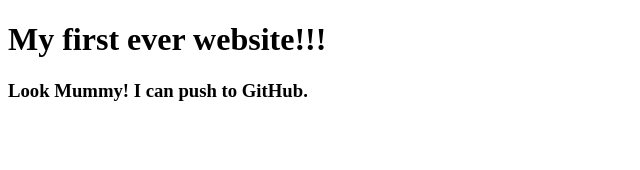
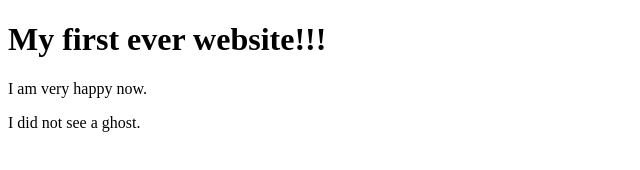
Before and after one commit to ishrataraamin09/my-first-website, a plain HTML site: page index.html in a window 1280 px wide. Shown: the whole page, without its empty margins (0-640 px from the left). Drawn offline with Linux system fonts and the light colour scheme.

Commit message:
saw a ghost

```diff
--- a/index.html
+++ b/index.html
@@ -7,6 +7,7 @@
 </head>
 <body>
     <h1>My first ever website!!!</h1>
-    <h3>Look Mummy! I can push to GitHub.</h3>
+    <p>I am very happy now.</p>
+    <p>I did not see a ghost.</p>
 </body>
 </html>
```
